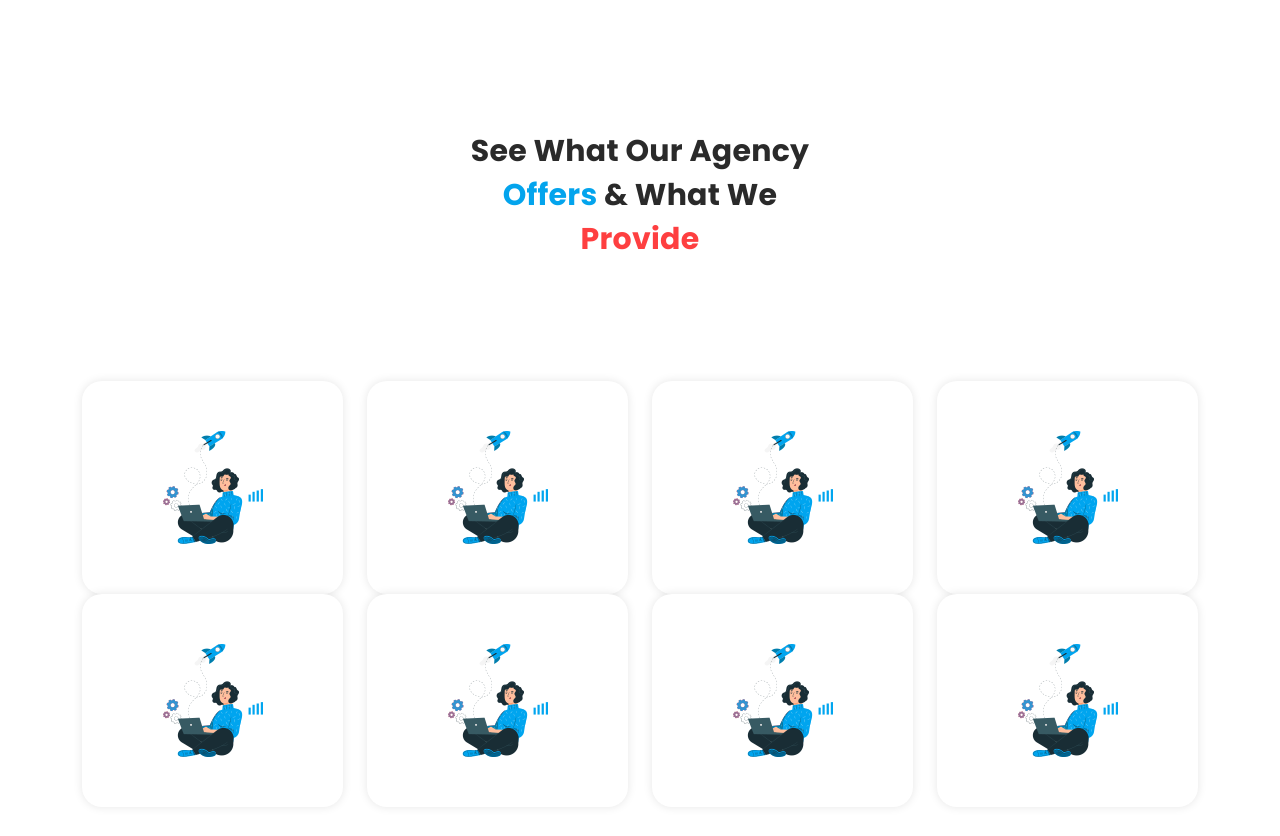
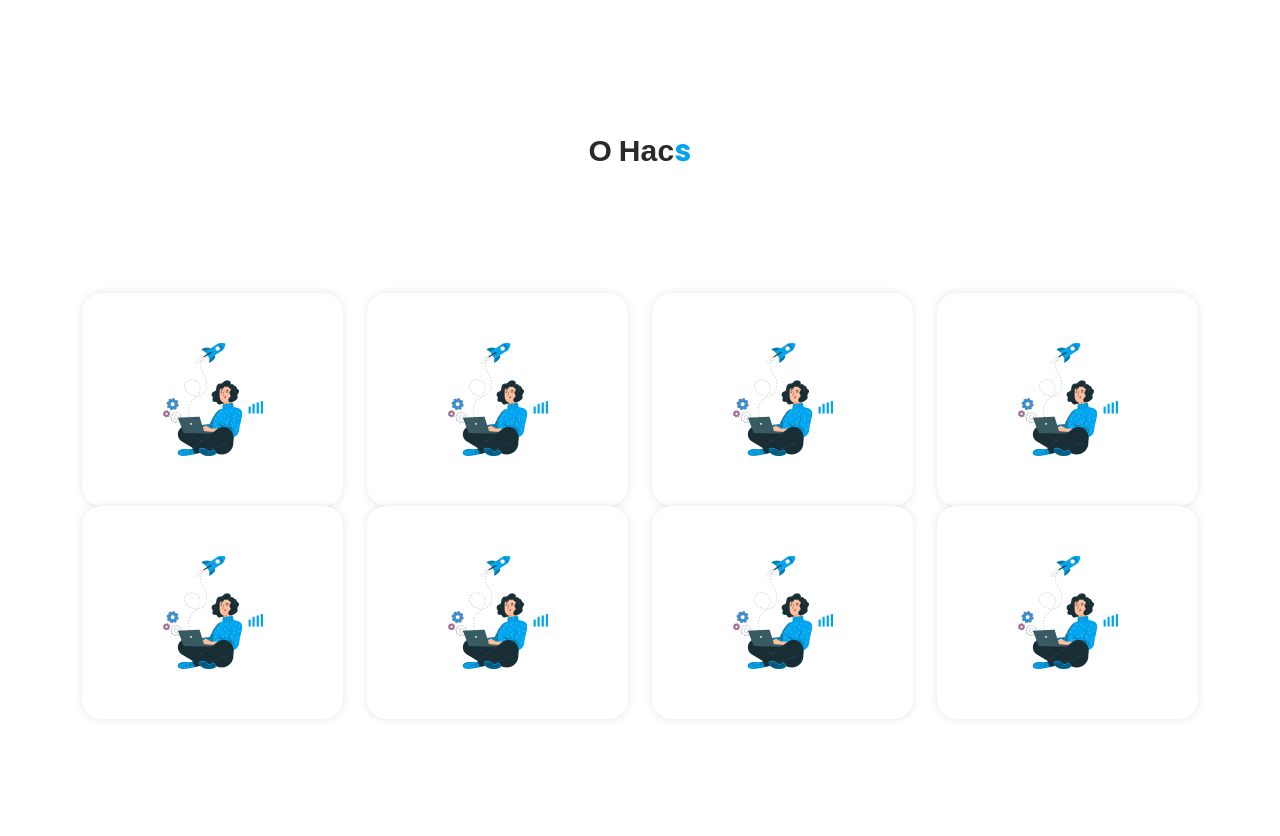
Before and after one commit to angelinkaaa000/-, a plain HTML site: page index.html in a window 1280 px wide. Shown: the part 2600-3436 px from the top of the page. Drawn offline with Linux system fonts and the light colour scheme.

Commit message:
Update index.html
о навс

```diff
--- a/index.html
+++ b/index.html
@@ -242,7 +242,7 @@ https://templatemo.com/tm-562-space-dynamic
       <div class="row">
         <div class="col-lg-6 offset-lg-3">
           <div class="section-heading  wow bounceIn" data-wow-duration="1s" data-wow-delay="0.2s">
-            <h2>See What Our Agency <em>Offers</em> &amp; What We <span>Provide</span></h2>
+            <h2>О нас<em>s</em> </h2>
           </div>
         </div>
       </div>
```
